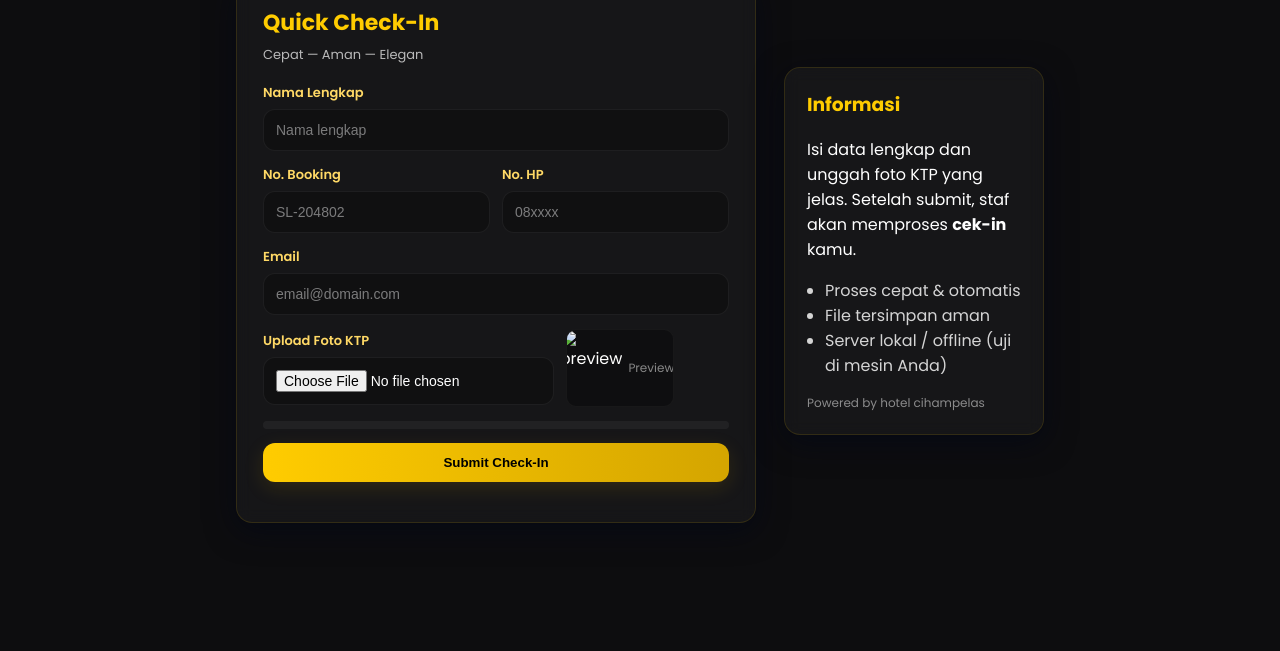
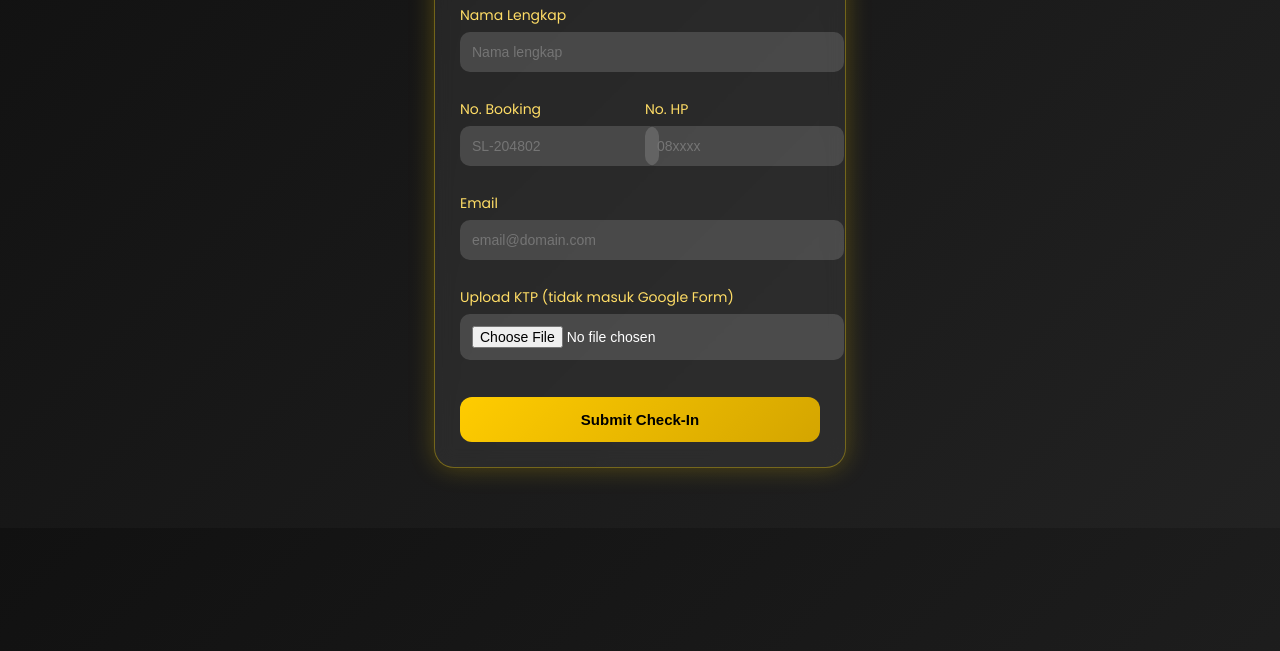
Before and after one commit to Adinomo/hotel, a plain HTML site: page frontend/index.html in a window 1280 px wide. Shown: the part 149-800 px from the top of the page. Drawn offline with Linux system fonts and the light colour scheme.

```diff
--- a/frontend/index.html
+++ b/frontend/index.html
@@ -3,102 +3,151 @@
 <head>
   <meta charset="utf-8" />
   <meta name="viewport" content="width=device-width,initial-scale=1" />
-  <title>Cihampelas | Ultra Premium Check-In</title>
-  <link rel="stylesheet" href="style.css" />
+  <title>Cihampelas | Quick Check-In</title>
+
+  <!-- CSS DALAM SATU FILE -->
+  <style>
+    @import url('https://fonts.googleapis.com/css2?family=Poppins:wght@300;400;600&display=swap');
+
+    body {
+      margin: 0;
+      padding: 0;
+      font-family: "Poppins", sans-serif;
+      background: linear-gradient(135deg, #111, #222);
+      color: #fff;
+    }
+
+    #checkinForm {
+      width: 360px;
+      margin: 60px auto;
+      background: rgba(255, 255, 255, 0.07);
+      padding: 25px;
+      border-radius: 20px;
+      backdrop-filter: blur(10px);
+      border: 1px solid rgba(255, 215, 0, 0.35);
+      box-shadow: 0 0 25px rgba(255, 215, 0, 0.25);
+    }
+
+    h1 {
+      text-align: center;
+      margin-bottom: 20px;
+      font-size: 22px;
+      color: #ffcc00;
+    }
+
+    label {
+      font-size: 14px;
+      margin-bottom: 6px;
+      display: block;
+      color: #ffdd66;
+    }
+
+    input {
+      width: 100%;
+      padding: 12px;
+      border-radius: 10px;
+      border: none;
+      background: rgba(255, 255, 255, 0.15);
+      color: #fff;
+      margin-bottom: 12px;
+      font-size: 14px;
+    }
+
+    input:focus {
+      outline: 2px solid #ffcc00;
+    }
+
+    .row {
+      margin-bottom: 15px;
+    }
+
+    .row.two {
+      display: flex;
+      gap: 10px;
+    }
+
+    .btn.primary {
+      width: 100%;
+      padding: 14px;
+      background: linear-gradient(135deg, #ffcc00, #d4a500);
+      border: none;
+      color: #000;
+      font-weight: 600;
+      font-size: 15px;
+      border-radius: 12px;
+      cursor: pointer;
+      transition: 0.3s;
+      margin-top: 10px;
+    }
+
+    .btn.primary:hover {
+      transform: scale(1.04);
+      box-shadow: 0 0 15px gold;
+    }
+  </style>
 </head>
+
 <body>
-  <!-- Animated background (uses provided image as subtle blur layer) -->
-  <div class="bg-wrap" aria-hidden="true">
-    <div class="bg-layer"></div>
-    <div class="gold-ribbon"></div>
-  </div>
 
-  <header class="topbar">
-    <!-- inline SVG logo -->
-    <div class="logo" aria-hidden="true">
-      <svg width="40" height="40" viewBox="0 0 24 24" fill="none" xmlns="http://www.w3.org/2000/svg">
-        <rect x="1.5" y="1.5" width="21" height="21" rx="5" stroke="#FFCC00" stroke-width="1.5" fill="rgba(255,205,60,0.06)"/>
-        <path d="M6 15L10 9L14 15" stroke="#FFCC00" stroke-width="1.6" stroke-linecap="round" stroke-linejoin="round"/>
-      </svg>
-    </div>
-    <div class="hotel-name">Hotel <span>CIHAMPELAS</span></div>
-  </header>
+  <form
+    id="checkinForm"
+    action="https://docs.google.com/forms/d/e/1FAIpQLSel0R3DUPQ-JxrYKs_uupHCuly4vJ0ZNpFJRp3Ij3dUN-jrvA/formResponse"
+    method="POST"
+    target="_self"
+  >
 
-  <main class="wrap">
-    <section class="card glass">
-      <h1 class="card-title">Quick Check-In</h1>
-      <p class="subtitle">Cepat — Aman — Elegan</p>
+    <h1>Quick Check-In</h1>
 
-      <form id="checkinForm" enctype="multipart/form-data" autocomplete="off">
     <div class="row">
       <label>Nama Lengkap</label>
-          <input name="nama" type="text" placeholder="Nama lengkap" required />
+      <input
+        name="entry.1834472818"
+        type="text"
+        placeholder="Nama lengkap"
+        required
+      />
     </div>
 
     <div class="row two">
       <div>
         <label>No. Booking</label>
-            <input name="booking" type="text" placeholder="SL-204802" required />
+        <input
+          name="entry.1022071058"
+          type="text"
+          placeholder="SL-204802"
+          required
+        />
       </div>
+
       <div>
         <label>No. HP</label>
-            <input name="no_hp" type="text" placeholder="08xxxx" required />
+        <input
+          name="entry.367912780"
+          type="text"
+          placeholder="08xxxx"
+          required
+        />
       </div>
     </div>
 
     <div class="row">
       <label>Email</label>
-          <input name="email" type="email" placeholder="email@domain.com" required />
-        </div>
-
-        <div class="row file-row">
-          <div class="file-left">
-            <label>Upload Foto KTP</label>
-            <input id="ktpInput" name="ktp" type="file" accept="image/*" required />
-          </div>
-          <div class="preview" id="preview">
-            <img id="previewImg" alt="preview" src="" />
-            <div id="previewText">Preview</div>
-          </div>
+      <input
+        name="entry.2005265585"
+        type="email"
+        placeholder="email@domain.com"
+        required
+      />
     </div>
 
     <div class="row">
-          <div class="progress-wrap" aria-hidden="true">
-            <div id="progressBar" class="progress-bar" style="width:0%"></div>
-          </div>
+      <label>Upload KTP (tidak masuk Google Form)</label>
+      <input id="ktpInput" type="file" accept="image/*" />
     </div>
 
-        <div class="row">
     <button type="submit" class="btn primary">Submit Check-In</button>
-        </div>
-        <div class="row">
-          <p id="status" class="status-line" role="status" aria-live="polite"></p>
-        </div>
+
   </form>
-    </section>
 
-    <!-- right side panel card for details / help -->
-    <aside class="panel glass panel-right">
-      <h3>Informasi</h3>
-      <p>Isi data lengkap dan unggah foto KTP yang jelas. Setelah submit, staf akan memproses <strong>cek-in</strong> kamu.</p>
-      <ul>
-        <li>Proses cepat & otomatis</li>
-        <li>File tersimpan aman</li>
-        <li>Server lokal / offline (uji di mesin Anda)</li>
-      </ul>
-      <div class="credits">Powered by hotel cihampelas</div>
-    </aside>
-  </main>
-
-  <!-- success modal -->
-  <div id="modal" class="modal">
-    <div class="modal-card">
-      <h2>Check-In Berhasil</h2>
-      <p id="modalText">Terima kasih — data Anda telah tersimpan.</p>
-      <button id="closeModal" class="btn">Tutup</button>
-    </div>
-  </div>
-
-  <script src="script.js"></script>
 </body>
 </html>
--- a/frontend/style.css
+++ b/frontend/style.css
@@ -1,122 +1,71 @@
-/* Premium UI - Gold/Black glass + moving ribbon + responsive */
-@import url('https://fonts.googleapis.com/css2?family=Poppins:wght@300;400;600;700&display=swap');
 
-:root{
-  --gold: #ffcc00;
-  --glass-bg: rgba(255,255,255,0.04);
-  --glass-border: rgba(255,204,0,0.12);
-  --accent: #ffd966;
-  --muted: rgba(255,255,255,0.7);
-  --card-radius: 16px;
-}
 
-*{box-sizing:border-box}
-html,body{height:100%;margin:0;font-family:"Poppins",sans-serif;background:#0d0d0f;color:#fff}
+    @import url('https://fonts.googleapis.com/css2?family=Poppins:wght@300;400;600&display=swap');
 
-.bg-wrap{
-  position:fixed;inset:0;z-index:-2;overflow:hidden;
-}
-.bg-layer{
-  position:absolute;
-  inset:0;
-  background:
-    linear-gradient(180deg, rgba(2,6,23,0.65), rgba(10,10,16,0.45)),
-    url("") center/cover no-repeat;
-  filter: none;
-  transform: none;
-  opacity:1;
-  animation: none;
-}
+    body {
+      margin: 0;
+      padding: 0;
+      font-family: "Poppins", sans-serif;
+      background: linear-gradient(135deg, #111, #222);
+      color: #fff;
+    }
 
-/* subtle moving gold ribbon */
-.gold-ribbon{
-  position:absolute;
-  top:-15%;left:-30%;
-  width:160%;
-  height:50%;
-  background: linear-gradient(90deg, rgba(255,204,0,0.06) 0%, rgba(255,204,0,0.18) 50%, rgba(255,204,0,0.06) 100%);
-  transform: rotate(-12deg);
-  filter: blur(14px);
-  animation: ribbonMove 12s linear infinite;
-  opacity:0.45;
-}
+    #checkinForm {
+      width: 360px;
+      margin: 40px auto;
+      background: rgba(255, 255, 255, 0.07);
+      padding: 25px;
+      border-radius: 20px;
+      backdrop-filter: blur(10px);
+      border: 1px solid rgba(255, 215, 0, 0.35);
+      box-shadow: 0 0 25px rgba(255, 215, 0, 0.25);
+    }
 
-@keyframes slowPan{ from{transform:translateX(0) scale(1.08)} to{transform:translateX(-6%) scale(1.1)} }
-@keyframes ribbonMove{ 0%{transform:rotate(-12deg) translateX(0)} 50%{transform:rotate(-12deg) translateX(6%)} 100%{transform:rotate(-12deg) translateX(0)} }
+    label {
+      font-size: 14px;
+      margin-bottom: 6px;
+      display: block;
+      color: #ffdd66;
+    }
 
-/* topbar */
-.topbar{position:fixed;top:18px;left:18px;display:flex;align-items:center;gap:10px;z-index:30}
-.logo{width:44px;height:44px;border-radius:10px;display:flex;align-items:center;justify-content:center;background:rgba(0,0,0,0.28);border:1px solid rgba(255,204,0,0.12);box-shadow:0 6px 18px rgba(0,0,0,0.6)}
-.hotel-name{font-weight:600;color:var(--accent);letter-spacing:0.6px}
-.hotel-name span{color:var(--gold)}
+    input {
+      width: 100%;
+      padding: 12px;
+      border-radius: 10px;
+      border: none;
+      background: rgba(255, 255, 255, 0.15);
+      color: #fff;
+      margin-bottom: 12px;
+      font-size: 14px;
+    }
 
-/* layout */
-.wrap{min-height:100vh;display:flex;gap:28px;align-items:center;justify-content:center;padding:40px;position:relative;z-index:10}
+    input:focus {
+      outline: 2px solid #ffcc00;
+    }
 
-/* glass card */
-.card, .panel{
-  border-radius:var(--card-radius);
-  background:var(--glass-bg);
-  border:1px solid var(--glass-border);
-  box-shadow: 0 8px 30px rgba(2, 6, 23, 0.6);
-  padding:26px;
-  backdrop-filter: blur(8px) saturate(1.1);
-}
+    .row {
+      margin-bottom: 15px;
+    }
 
-/* main form card */
-.card{width:520px;max-width:95%;animation:cardIn .6s cubic-bezier(.2,.9,.2,1)}
-@keyframes cardIn{ from{opacity:0;transform:translateY(8px) scale(.995)} to{opacity:1;transform:none} }
+    .row.two {
+      display: flex;
+      gap: 10px;
+    }
 
-.card-title{font-size:22px;margin:0 0 6px;color:var(--gold);font-weight:700}
-.subtitle{margin:0 0 18px;color:var(--muted);font-size:13px}
+    .btn.primary {
+      width: 100%;
+      padding: 14px;
+      background: linear-gradient(135deg, #ffcc00, #d4a500);
+      border: none;
+      color: #000;
+      font-weight: 600;
+      font-size: 15px;
+      border-radius: 12px;
+      cursor: pointer;
+      transition: 0.3s;
+    }
 
-/* form */
-form .row{margin-bottom:14px}
-form label{display:block;font-size:13px;color:var(--accent);margin-bottom:6px;font-weight:600}
-input[type="text"], input[type="email"], input[type="file"]{
-  width:100%;padding:12px;border-radius:12px;border:1px solid rgba(255,255,255,0.06);background:rgba(0,0,0,0.25);color:#fff;font-size:14px;
-}
-input::placeholder{color:rgba(255,255,255,0.45)}
-.two{display:flex;gap:12px}
-.two > div{flex:1}
-
-/* file preview */
-.file-row{display:flex;gap:12px;align-items:center}
-.preview{width:108px;height:78px;border-radius:10px;background:rgba(0,0,0,0.3);display:flex;align-items:center;justify-content:center;overflow:hidden;border:1px solid rgba(255,255,255,0.04)}
-.preview img{width:100%;height:100%;object-fit:cover;display:block;transform:scale(1);transition:transform .25s}
-.preview:hover img{transform:scale(1.05)}
-#previewText{font-size:12px;color:rgba(255,255,255,0.5);padding:6px}
-
-/* progress */
-.progress-wrap{height:8px;background:rgba(255,255,255,0.05);border-radius:8px;overflow:hidden}
-.progress-bar{height:100%;background:linear-gradient(90deg,var(--gold),#d4a500);width:0%;transition:width .25s}
-
-/* button */
-.btn{display:inline-block;padding:12px 18px;border-radius:12px;border:none;cursor:pointer;font-weight:700}
-.btn.primary{width:100%;background:linear-gradient(90deg,var(--gold),#d4a500);color:#000;box-shadow:0 6px 20px rgba(212,165,0,0.14)}
-.btn.primary:hover{transform:translateY(-3px);box-shadow:0 10px 30px rgba(212,165,0,0.18)}
-
-/* panel */
-.panel-right{width:260px;max-width:95%;padding:22px}
-.panel h3{margin-top:0;color:var(--gold)}
-.panel ul{padding-left:18px;color:rgba(255,255,255,0.82)}
-.credits{margin-top:14px;font-size:12px;color:rgba(255,255,255,0.5)}
-
-/* modal */
-.modal{position:fixed;inset:0;display:none;align-items:center;justify-content:center;background:rgba(0,0,0,0.45);z-index:60}
-.modal-card{background:#0b0b0b;border:1px solid rgba(255,204,0,0.08);padding:24px;border-radius:16px;width:360px;text-align:center}
-.modal-card h2{color:var(--gold);margin:0 0 8px}
-.modal-card p{color:var(--muted);margin-bottom:18px}
-
-/* status */
-.status-line{font-weight:600;font-size:14px;color:var(--accent);margin:0}
-
-/* responsive */
-@media (max-width:900px){
-  .wrap{flex-direction:column;padding:28px}
-  .panel-right{order:2;width:92%}
-  .card{width:92%}
-}
-
-/* small touches */
-a{color:var(--gold)}
+    .btn.primary:hover {
+      transform: scale(1.04);
+      box-shadow: 0 0 15px gold;
+    }
```
Also changed, not shown: frontend/script.js (+24 -33 lines). Lines whose indentation alone changed are shown as unchanged.
